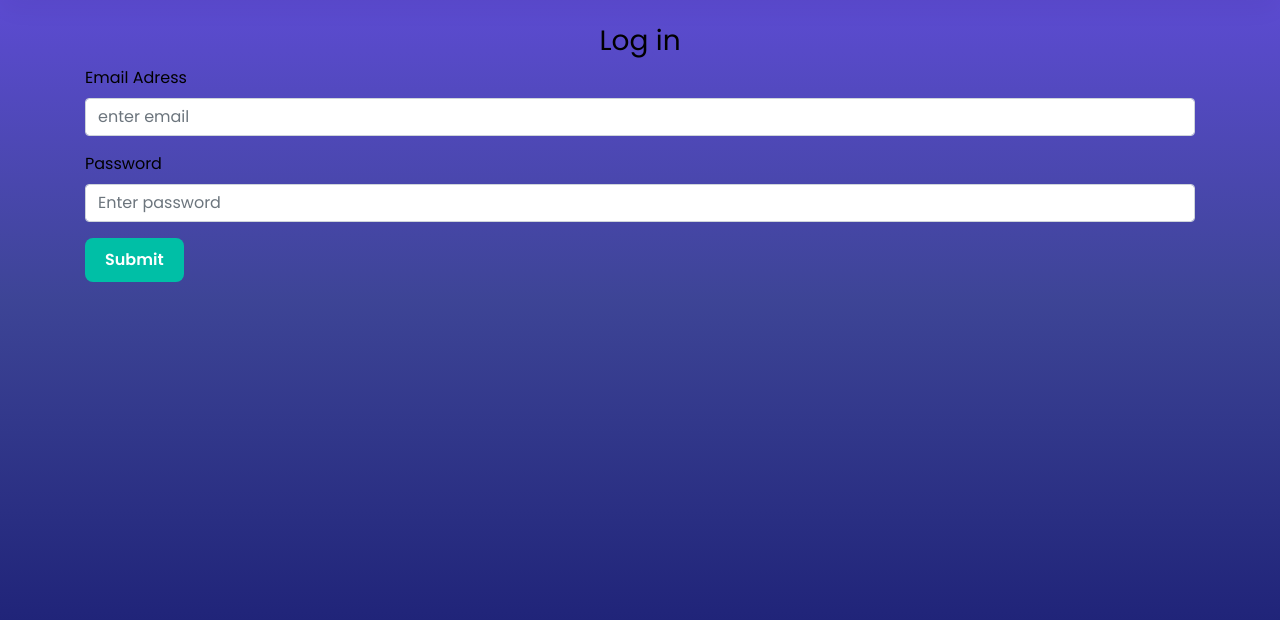
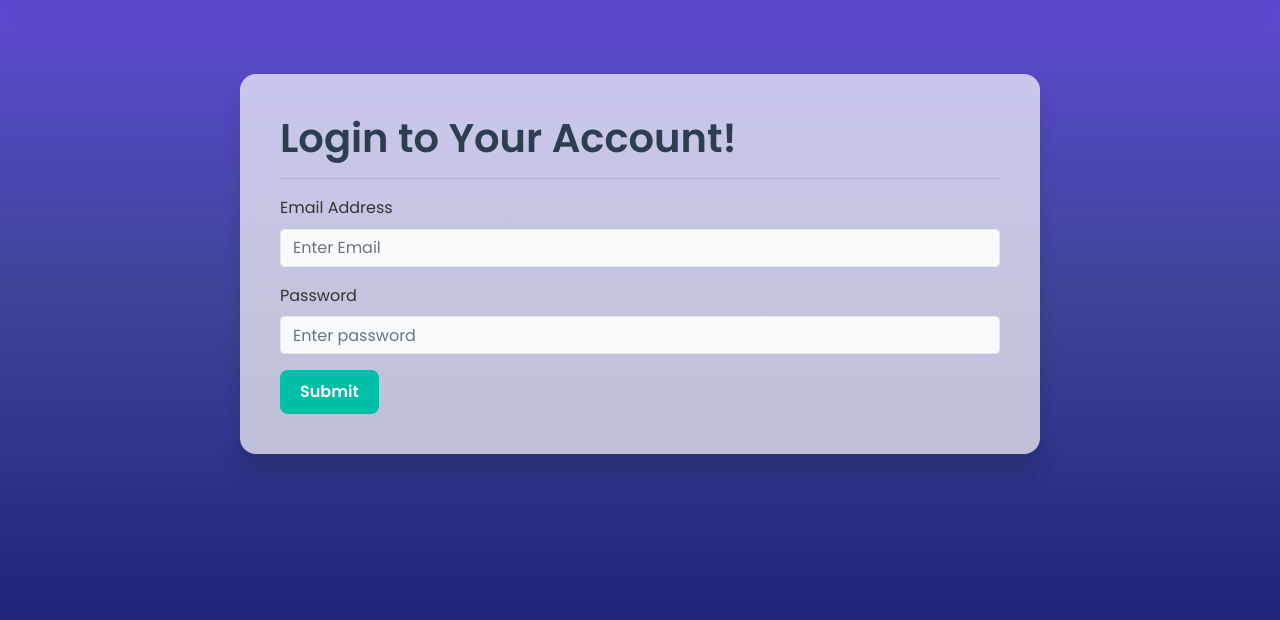
Before and after one commit to Oyetron2000/Allymarket-, a Flask app: page /login in a window 1280 px wide. Shown: the part 100-720 px from the top of the page. Run offline with Flask 3, Linux system fonts and the light colour scheme; some libraries are stand-ins or nearby versions.

Commit message:
Redesign login form with new layout and styles

```diff
--- a/FBLA 2025/Website/Templates/login.html
+++ b/FBLA 2025/Website/Templates/login.html
@@ -2,18 +2,19 @@
 {%block title%}AllyMarket{%endblock%}
 
 {%block content%}
-
+<div style="display: flex; justify-content: center; align-items: center; min-height: 60vh;">
+<div class="login-card" style="width: 1000px; padding: 40px;">
 <form method = "POST">
-    <h3 align = "center">Log in</h3>
-
+    <h1><strong><span class="highlight">Login</span> to Your Account!</strong></h1>
+    <hr>
     <div class = "form-group">
-        <label for="email">Email Adress</label>
+    <label for="email">Email Address</label>
     <input
     type="email"
     class="form-control"
     id="email"
     name="email"
-        placeholder="enter email"
+    placeholder="Enter Email"
     />
         </div>
 
@@ -29,6 +30,6 @@
 
     <button type = "submit" class="btn btn-primary">Submit</button>
 </form>
-
-{{ text }}
+</div>
+</div>
  {% endblock%}
```
Lines whose indentation alone changed are shown as unchanged.
